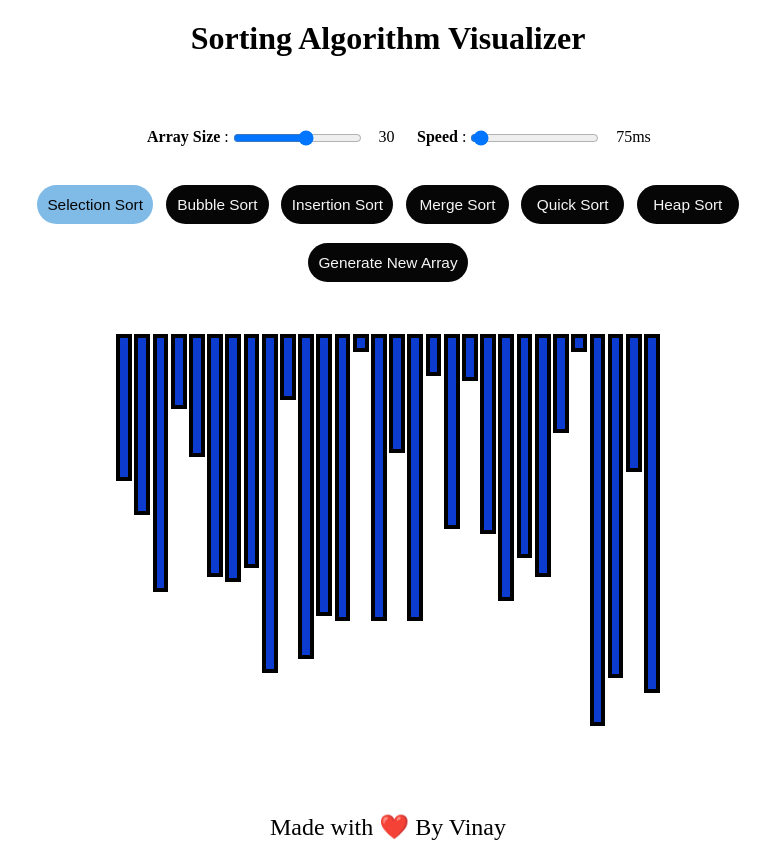
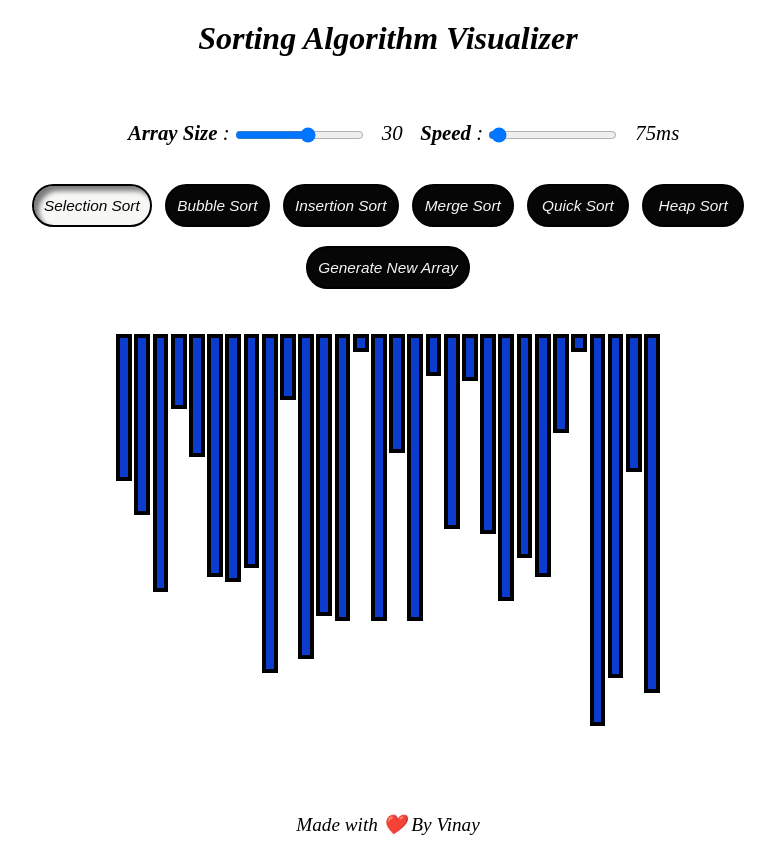
Before and after one commit to vinay7330/sorting-algo-visualizer, a plain HTML site: page index.html in a window 1280 px wide. In both pictures the pointer is over the input "Selection Sort". Shown: the whole page, without its empty margins (252-1027 px from the left). Drawn offline with Linux system fonts and the light colour scheme.

Commit message:
add nice hover effect for buttons

```diff
--- a/index.css
+++ b/index.css
@@ -1,5 +1,6 @@
 *{
 	margin: 0;
+    font-style:oblique;
 }
 .header h1{
 	font-family: ink free;
@@ -20,8 +21,8 @@
 	width: 1vw;
 }
 .foot{
-	font-family: gabriola;
-	font-size:150%;
+	font-family: ink free;
+	font-size:120%;
 }
 #d{
 	display: inline-block;
@@ -42,7 +43,7 @@
 .slide{
 	margin: 0vw 1vw;
 	font-family: ink free;
-
+    font-size: 130%;
 }
 .bar{
 	border: 4px solid black;
@@ -73,11 +74,18 @@ input[type="button"] {
 	margin: 1.5vw 0.5vw;
 	border-color: #060606;
 }
-input[type="button"]:hover, button:hover{
-	background-color: rgb(128, 187, 231) ;
-	cursor: pointer;
-	color: #060606;
+input[type="button"]:hover,
+button:hover {
+    background-color: rgb(247, 247, 246);
+	padding: 1.3vh;
+	border-radius: 9vw;
+	min-width: 8vw;
+    cursor: pointer;
+    color: #060606;
+    border: 2px solid black;
+    box-shadow: inset 5px 5px 5px rgba(0,0,0,0.5);
 }
+
 input[type="button"]:disabled, input[type="range"]:disabled{
 	background-color: rgb(9, 9, 9);
 	cursor: not-allowed;
@@ -85,7 +93,7 @@ input[type="button"]:disabled, input[type="range"]:disabled{
 }
 input[type="button"], button{
 	background: rgb(6, 6, 6);
-	border: none;
+    border: 2px solid black;
 	padding: 1.3vh;
 	border-radius: 9vw;
 	min-width: 8vw;
```
